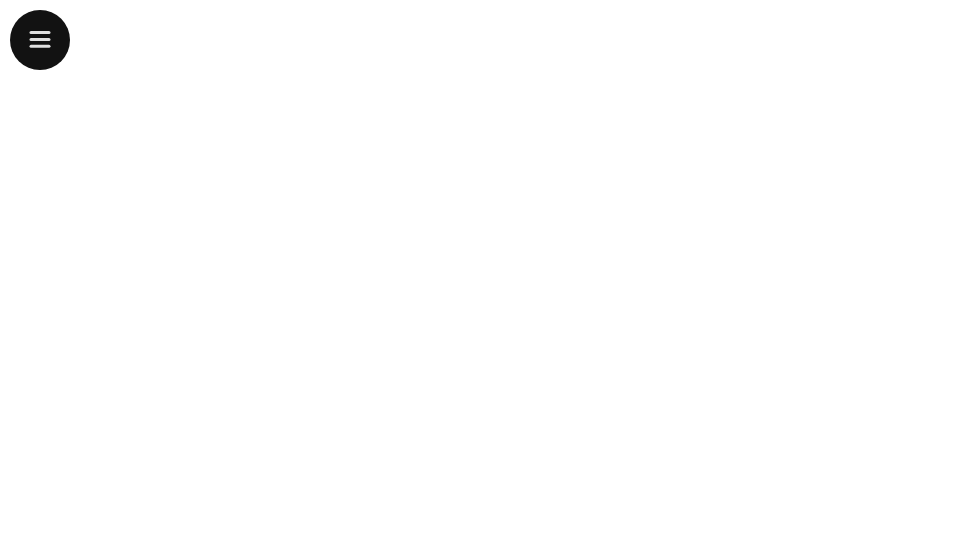
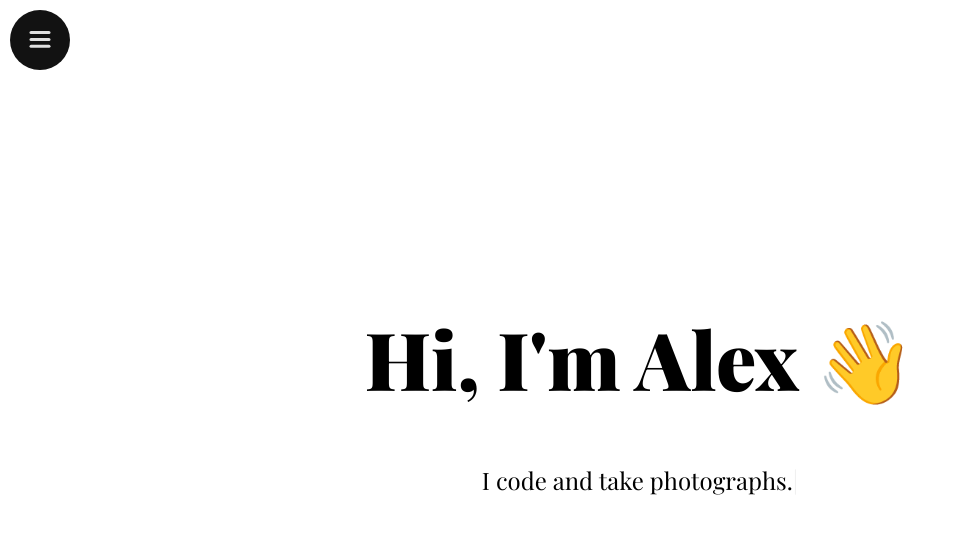
Before and after one commit to alexmotoc/portfolio, a React (Create React App) app: page / in a window 1280 px wide. Shown: the top 534 px of the page, without its empty margins (0-956 px from the left). Built offline with nearby package versions, Linux system fonts and the light colour scheme.

Commit message:
Added minimalistic landing page

```diff
--- a/package.json
+++ b/package.json
@@ -18,6 +18,7 @@
     "react-dom": "^16.13.1",
     "react-router-dom": "^5.2.0",
     "react-scripts": "3.4.1",
+    "react-typed": "^1.2.0",
     "typescript": "~3.7.2"
   },
   "scripts": {
--- a/src/App.tsx
+++ b/src/App.tsx
@@ -1,6 +1,7 @@
 import React from 'react';
 import { BrowserRouter as Router, Switch, Route } from "react-router-dom";
 
+import { Home } from "./components/Home";
 import { About } from "./components/About";
 import { Navbar } from "./components/Navbar";
 import { Photography } from "./components/Photography";
@@ -12,8 +13,10 @@ function App() {
     <Router>
       <ScrollToTop />
       <Navbar />
-      <main>
       <Switch>
+        <Route exact path="/">
+          <Home />
+        </Route>
         {Collections.map(item => (
           <Route exact key={item.title} path={`/photography/${item.title.toLowerCase().split(' ').join('-')}`}>
             <Collection {...item}/>
@@ -26,7 +29,6 @@ function App() {
           <About />
         </Route>
       </Switch>
-      </main>
     </Router>
   );
 }
--- /dev/null
+++ b/src/components/Home.tsx
@@ -0,0 +1,21 @@
+import * as React from 'react';
+import Typed from 'react-typed';
+
+import Container from '@material-ui/core/Container';
+
+export const Home: React.FunctionComponent<{}> = () => {
+    return (
+        <main className="home">
+            <Container className="portfolio-container" maxWidth="md">
+                <h1 className="home-title">
+                    Hi, I'm Alex <span aria-label="Waving Hand">👋</span>
+                </h1>
+                <Typed
+                    className="home-description"
+                    strings={["I code and take photographs."]}
+                    typeSpeed={50}
+                    />
+            </Container>
+        </main>
+    );
+};
--- a/src/components/MenuItem.tsx
+++ b/src/components/MenuItem.tsx
@@ -1,6 +1,7 @@
 import * as React from "react";
-import { Link } from "react-router-dom";
 import { motion } from "framer-motion";
+
+import { NavigationItem } from './Navigation';
 
 const variants = {
   open: {
@@ -19,7 +20,7 @@ const variants = {
   }
 };
 
-export const MenuItem = ({ item }: { item: string }) => {
+export const MenuItem = ({ item }: { item: NavigationItem }) => {
   return (
     <li className="navbar-li">
       <motion.a
@@ -27,7 +28,7 @@ export const MenuItem = ({ item }: { item: string }) => {
         variants={variants}
         whileHover={{ scale: 1.1 }}
         whileTap={{ scale: 0.95 }}
-        href={`/${item.toLowerCase()}`}>{item.toUpperCase()}
+        href={item.url || `/${item.name.toLowerCase()}`}>{item.name.toUpperCase()}
         </motion.a>
     </li>
   );
--- a/src/components/Navigation.tsx
+++ b/src/components/Navigation.tsx
@@ -11,7 +11,16 @@ const variants = {
   }
 };
 
-const items: string[] = ["Home", "About", "Photography"];
+export interface NavigationItem {
+  name: string;
+  url?: string;
+};
+
+const items: NavigationItem[] = [
+  { name: "Home", url: '/' },
+  { name: "About" },
+  { name: "Photography" }
+];
 
 export const Navigation = () => (
   <motion.ul className="navbar-ul" variants={variants}>
--- a/src/index.css
+++ b/src/index.css
@@ -3,6 +3,7 @@
 
 body {
   font-family: 'Playfair Display', serif;
+  margin: 0px !important;
 }
 
 code {
@@ -214,3 +215,20 @@ h2 {
   opacity: 1;
   transition: 1s;
 }
+
+.home {
+  height: 100vh;
+  display: flex;
+  justify-content: center;
+  align-items: center;
+  text-align: center;
+}
+
+.home-title {
+  font-size: 5em;
+  margin-top: 0px !important;
+}
+
+.home-description {
+  font-size: 1.5em;
+}
```
Also changed, not shown: 1 other file (tests, documents, lock files or other folders). Lines whose indentation alone changed are shown as unchanged.
